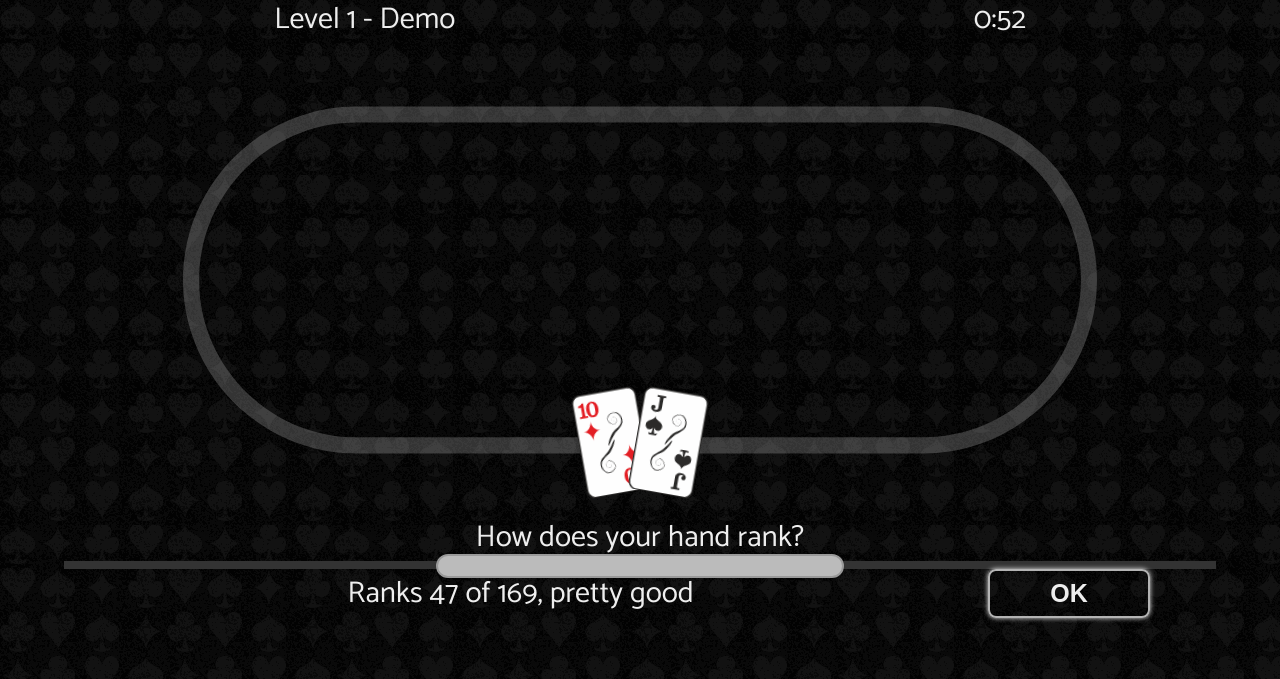
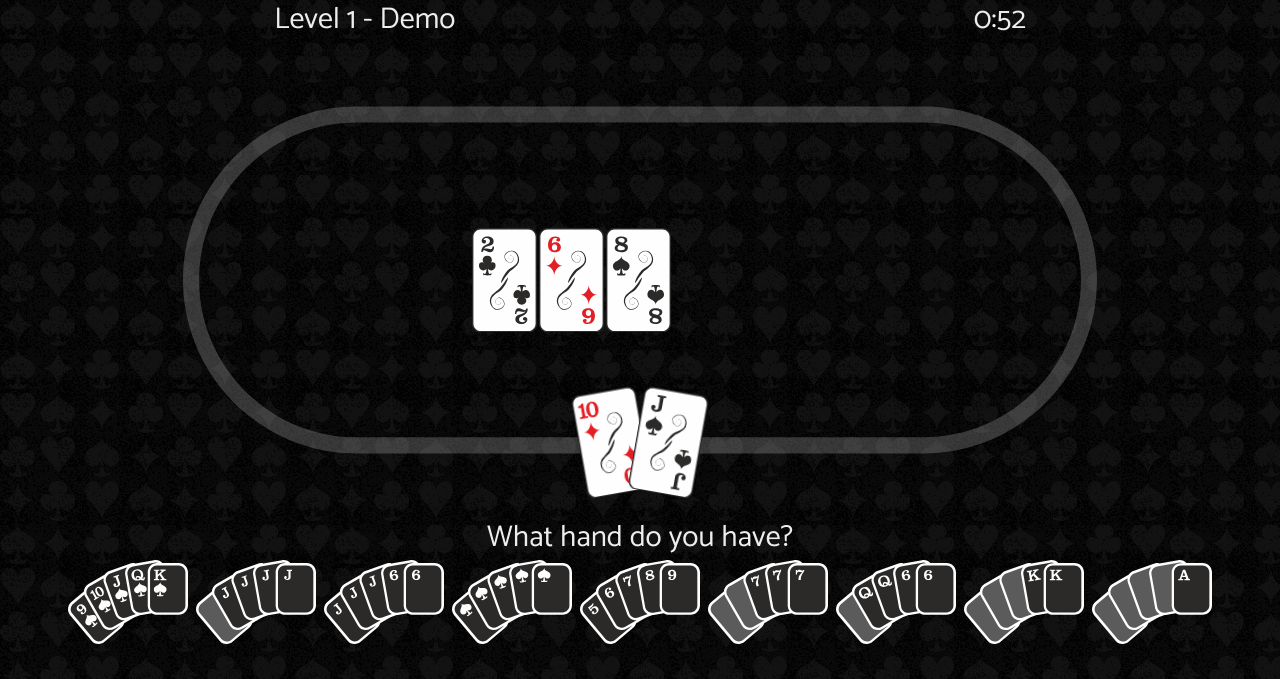
Before and after one commit to clucas72/holdemhits, a plain HTML site: page index.html in a window 1280 px wide. Both pictures are taken after a click on the button "OK". Drawn offline with Linux system fonts and the light colour scheme.

Commit message:
Completed initial hand ranking answer review

```diff
--- a/css/game.css
+++ b/css/game.css
@@ -571,7 +571,7 @@ button:hover
 input[type=range]
 {
     -webkit-appearance: none;
-    margin: 5px 0px 0px 0px;
+    margin: 25px 0px 5px 0px;
     width: 90%;
 }
 
--- a/js/game.js
+++ b/js/game.js
@@ -30,14 +30,31 @@ var game = {
     reviewIndex: 0,
     gameSettings: GameSettings (),
     selectedHandRankingValue: 0,
+    startTime: null,
 
     playAgain: function ()
     {
+      this.startTime = Date.now ();
+
       game.table.displayGameTable ( true );
       game.inRound = true;
 
       game.questionsForReview = [];
-      game.table.startScenario ( scenarioFactory.getScenarioInstance ( scenarioFactory.SCENARIO_PREFLOP_HAND_RANKING ) );
+      game.nextScenario ();
+    },
+
+    nextScenario: function ()
+    {
+      var r = getRandomInt ( 1, 2 );
+
+      if ( r === 1 )
+      {
+        game.table.startScenario ( scenarioFactory.getScenarioInstance ( scenarioFactory.SCENARIO_PREFLOP_HAND_RANKING ) );
+      }
+      else
+      {
+        game.table.startScenario ( scenarioFactory.getScenarioInstance ( scenarioFactory.SCENARIO_HAND_ON_FLOP ) );
+      }
     },
 
     endRound: function ()
@@ -162,7 +179,7 @@ var game = {
     {
       if ( game.inRound )
       {
-        var elapsedTime = Date.now () - game.table.startTime;
+        var elapsedTime = Date.now () - game.startTime;
         var seconds = game.gameSettings.roundTimeSeconds - Math.round ( elapsedTime / 1000 );
 
         if ( seconds <= 0 )
--- a/js/hits.js
+++ b/js/hits.js
@@ -336,11 +336,6 @@ function getRandomMaxHandRanking ( min, max, control )
 
 
 			this.handRanking = deck.getHandRanking ( holeCards [ 0 ], holeCards [ 1 ] );
-
-			var rankedStartingHand = deck.rankedStartingHands [ this.handRanking - 1 ];
-
-
-			console.log ( this.scenarioSeed + " >> " + this.handRanking + " >> " + rankedStartingHand.getName () );// + " >> " + holeCards [ 0 ] + " >> " + holeCards [ 1 ] );
 		},
 
 		getName: function ()
--- a/js/rankedStartingHands.js
+++ b/js/rankedStartingHands.js
@@ -94,7 +94,7 @@
 	global.deck.rankedStartingHands.push ( RankedStartingHand ( global.deck.ACE, global.deck.FOUR, true, [ "Transvestite" ] ) );
 	global.deck.rankedStartingHands.push ( RankedStartingHand ( global.deck.ACE, global.deck.SIX, true, [ "" ] ) );
 	global.deck.rankedStartingHands.push ( RankedStartingHand ( global.deck.ACE, global.deck.THREE, true, [ "Baskin Robbins", "Ashtray" ] ) );
-	global.deck.rankedStartingHands.push ( RankedStartingHand ( global.deck.KING, global.deck.TEN, false, [ "Katie", "Bit Al" ] ) );
+	global.deck.rankedStartingHands.push ( RankedStartingHand ( global.deck.KING, global.deck.TEN, false, [ "Katie", "Big Al" ] ) );
 	global.deck.rankedStartingHands.push ( RankedStartingHand ( global.deck.KING, global.deck.EIGHT, true, [ "Kokomo", "Kate" ] ) );
 	global.deck.rankedStartingHands.push ( RankedStartingHand ( global.deck.SEVEN, global.deck.SEVEN, false, [ "Hockey Sticks", "Mullets" ] ) );
 	global.deck.rankedStartingHands.push ( RankedStartingHand ( global.deck.QUEEN, global.deck.TEN, false, [ "Quint", "Robert Varkonyi" ] ) );
--- a/js/table.js
+++ b/js/table.js
@@ -14,7 +14,6 @@
     // No Card and Hidden Card (Back) constants
     HIDDEN_CARD: -1,
     NO_CARD: -2,
-    startTime: null,
 
     /**
      * Centres an element using it's offsetWidth and offsetHeight around the centre point
@@ -173,10 +172,22 @@
 
     startScenario: function ( scenarioInstance )
     {
-      this.startTime = Date.now ();
+      game.currentScenario = scenarioInstance;
 
-      game.currentScenario = scenarioInstance;
-      game.table.repeatScenario ();
+      if ( game.currentScenario.scenarioNumber === scenarioFactory.SCENARIO_PREFLOP_HAND_RANKING )
+      {
+        console.log ( "A" );
+        $("#hand-ranking").show ();
+        $("#hand-buttons").hide ();
+      }
+      else if ( game.currentScenario.scenarioNumber === scenarioFactory.SCENARIO_HAND_ON_FLOP )
+      {
+        console.log ( "B" );
+        $("#hand-buttons").show ();
+        $("#hand-ranking").hide ();
+      }
+
+      game.table.showScenario ();
     },
 
     finalizeScenarioSetup: function ()
@@ -192,7 +203,7 @@
       }
     },
 
-    repeatScenario: function ()
+    showScenario: function ()
     {
       if ( game.inRound || game.inReview )
       {
@@ -243,7 +254,7 @@
         game.answered ++;
 
 
-        window.setTimeout ( this.repeatScenario, 500 );
+        window.setTimeout ( game.nextScenario, 500 );
         this.flyOut ();
 
         $("#answer").removeClass ().addClass ( "slideDown" );
```
Also changed, not shown: index.html (+2 -7 lines).
